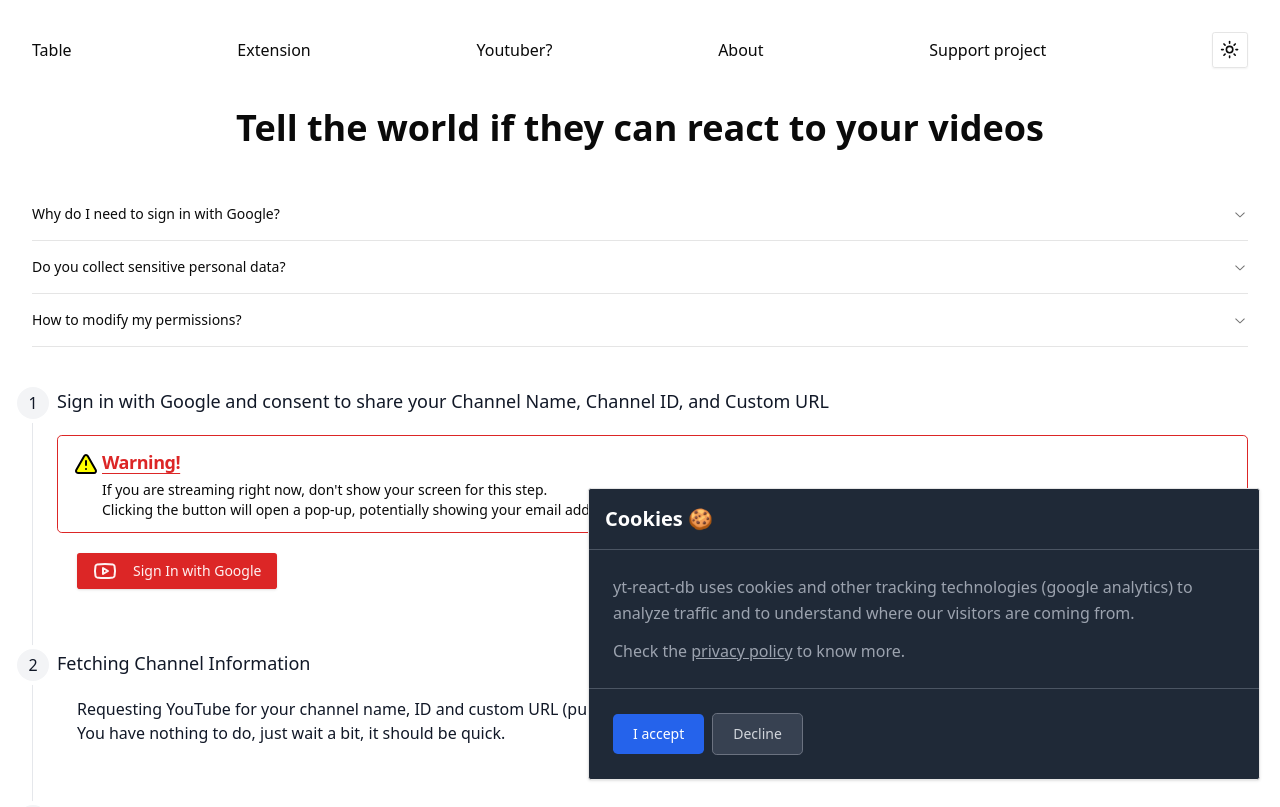
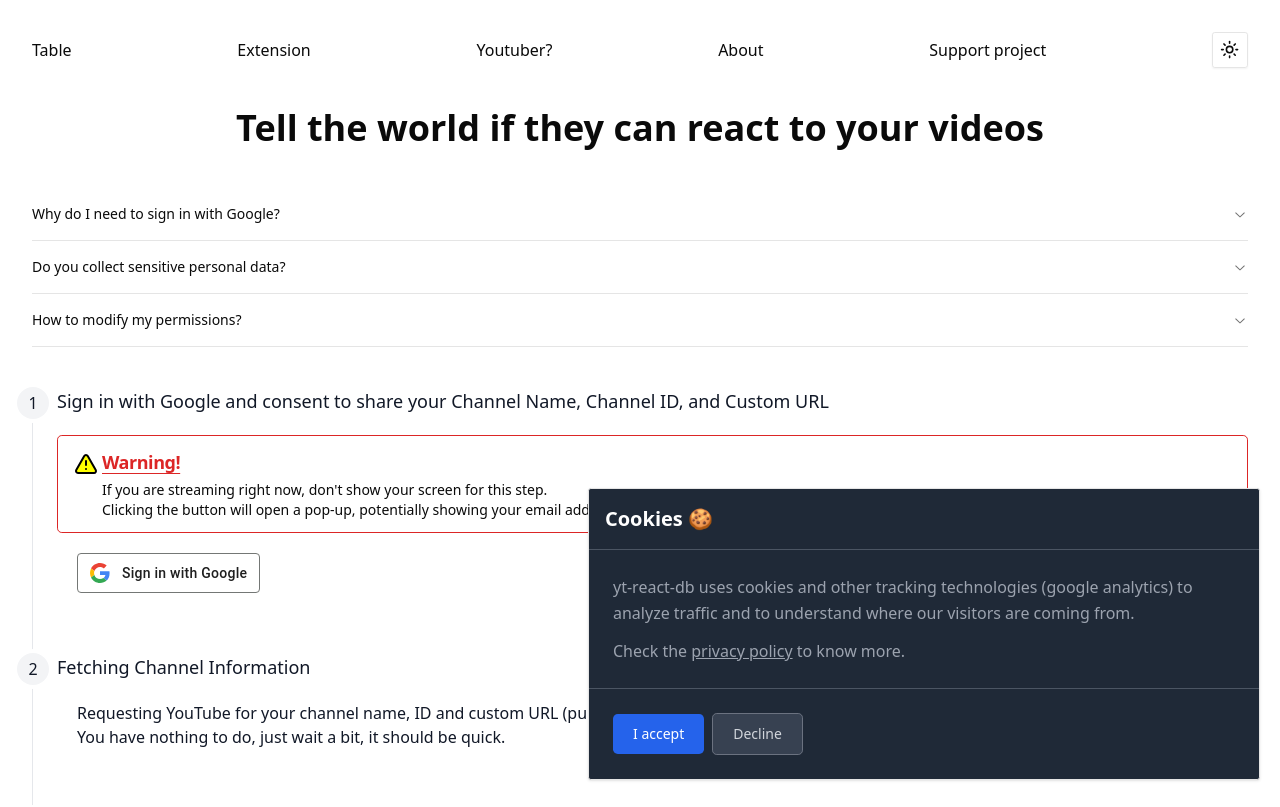
Before and after one commit to yt-react-db/front-yt-react-db, a React (Vite) app: page /set-permissions-flow in a window 1280 px wide. Shown: the top 807 px of the page. Built offline with nearby package versions, Linux system fonts and the light colour scheme.

Commit message:
replace "sign in with google" button, to respect branding guidelines

```diff
--- a/src/App.css
+++ b/src/App.css
@@ -3,3 +3,111 @@
   margin: 0 auto;
   padding: 2rem;
 }
+
+
+/* google sign in button */
+.gsi-material-button {
+  -moz-user-select: none;
+  -webkit-user-select: none;
+  -ms-user-select: none;
+  -webkit-appearance: none;
+  background-color: WHITE;
+  background-image: none;
+  border: 1px solid #747775;
+  -webkit-border-radius: 4px;
+  border-radius: 4px;
+  -webkit-box-sizing: border-box;
+  box-sizing: border-box;
+  color: #1f1f1f;
+  cursor: pointer;
+  font-family: 'Roboto', arial, sans-serif;
+  font-size: 14px;
+  height: 40px;
+  letter-spacing: 0.25px;
+  outline: none;
+  overflow: hidden;
+  padding: 0 12px;
+  position: relative;
+  text-align: center;
+  -webkit-transition: background-color .218s, border-color .218s, box-shadow .218s;
+  transition: background-color .218s, border-color .218s, box-shadow .218s;
+  vertical-align: middle;
+  white-space: nowrap;
+  width: auto;
+  max-width: 400px;
+  min-width: min-content;
+}
+
+.gsi-material-button .gsi-material-button-icon {
+  height: 20px;
+  margin-right: 12px;
+  min-width: 20px;
+  width: 20px;
+}
+
+.gsi-material-button .gsi-material-button-content-wrapper {
+  -webkit-align-items: center;
+  align-items: center;
+  display: flex;
+  -webkit-flex-direction: row;
+  flex-direction: row;
+  -webkit-flex-wrap: nowrap;
+  flex-wrap: nowrap;
+  height: 100%;
+  justify-content: space-between;
+  position: relative;
+  width: 100%;
+}
+
+.gsi-material-button .gsi-material-button-contents {
+  -webkit-flex-grow: 1;
+  flex-grow: 1;
+  font-family: 'Roboto', arial, sans-serif;
+  font-weight: 500;
+  overflow: hidden;
+  text-overflow: ellipsis;
+  vertical-align: top;
+}
+
+.gsi-material-button .gsi-material-button-state {
+  -webkit-transition: opacity .218s;
+  transition: opacity .218s;
+  bottom: 0;
+  left: 0;
+  opacity: 0;
+  position: absolute;
+  right: 0;
+  top: 0;
+}
+
+.gsi-material-button:disabled {
+  cursor: default;
+  background-color: #ffffff61;
+  border-color: #1f1f1f1f;
+}
+
+.gsi-material-button:disabled .gsi-material-button-contents {
+  opacity: 38%;
+}
+
+.gsi-material-button:disabled .gsi-material-button-icon {
+  opacity: 38%;
+}
+
+.gsi-material-button:not(:disabled):active .gsi-material-button-state,
+.gsi-material-button:not(:disabled):focus .gsi-material-button-state {
+  background-color: #303030;
+  opacity: 12%;
+}
+
+.gsi-material-button:not(:disabled):hover {
+  -webkit-box-shadow: 0 1px 2px 0 rgba(60, 64, 67, .30), 0 1px 3px 1px rgba(60, 64, 67, .15);
+  box-shadow: 0 1px 2px 0 rgba(60, 64, 67, .30), 0 1px 3px 1px rgba(60, 64, 67, .15);
+}
+
+.gsi-material-button:not(:disabled):hover .gsi-material-button-state {
+  background-color: #303030;
+  opacity: 8%;
+}
+
+/* end of google sign in button */
--- a/src/components/AuthorizationCode.tsx
+++ b/src/components/AuthorizationCode.tsx
@@ -1,7 +1,6 @@
 import { useGoogleLogin } from '@react-oauth/google';
 import jwt_decode from "jwt-decode";
 import { useState } from 'react';
-import { Button } from "@/components/ui/button";
 import { Youtube, Check, AlertTriangle, XCircle } from "lucide-react";
 import { ReloadIcon } from "@radix-ui/react-icons"
 import { Alert, AlertDescription, AlertTitle } from "@/components/ui/alert"
@@ -88,15 +87,6 @@
         login();
     }
 
-    let buttonContent;
-    if (step === 0) {
-        buttonContent = (<><Youtube className="mr-4" />Sign In with Google</>);
-    } else if (step === 1) {
-        buttonContent = (<><ReloadIcon className="mr-4 animate-spin" /> Signing in</>);
-    } else {
-        buttonContent = (<><Check className="mr-4" /> Signed in</>)
-    }
-
     return (
         <>
             <h1 className="text-3xl lg:text-4xl font-extrabold  my-10 text-center">Tell the world if they can react to your videos</h1>
@@ -121,10 +111,21 @@
                         </AlertDescription>
                     </Alert>
                     <div className="flex items-center p-5">
-
-                        <Button onClick={onClick} disabled={step != 0} className={step >= 2 ? "bg-green-500 " : ""}>
-                            {buttonContent}
-                        </Button>
+                        <button onClick={onClick} disabled={step != 0} className={step >= 2 ? "gsi-material-button bg-green-500 " : "gsi-material-button"}>
+                            <div className="gsi-material-button-state"></div>
+                            <div className="gsi-material-button-content-wrapper">
+                                <div className="gsi-material-button-icon">
+                                    <svg version="1.1" xmlns="http://www.w3.org/2000/svg" viewBox="0 0 48 48" xmlnsXlink="http://www.w3.org/1999/xlink" style={{ display: "block" }}>
+                                        <path fill="#EA4335" d="M24 9.5c3.54 0 6.71 1.22 9.21 3.6l6.85-6.85C35.9 2.38 30.47 0 24 0 14.62 0 6.51 5.38 2.56 13.22l7.98 6.19C12.43 13.72 17.74 9.5 24 9.5z"></path>
+                                        <path fill="#4285F4" d="M46.98 24.55c0-1.57-.15-3.09-.38-4.55H24v9.02h12.94c-.58 2.96-2.26 5.48-4.78 7.18l7.73 6c4.51-4.18 7.09-10.36 7.09-17.65z"></path>
+                                        <path fill="#FBBC05" d="M10.53 28.59c-.48-1.45-.76-2.99-.76-4.59s.27-3.14.76-4.59l-7.98-6.19C.92 16.46 0 20.12 0 24c0 3.88.92 7.54 2.56 10.78l7.97-6.19z"></path>
+                                        <path fill="#34A853" d="M24 48c6.48 0 11.93-2.13 15.89-5.81l-7.73-6c-2.15 1.45-4.92 2.3-8.16 2.3-6.26 0-11.57-4.22-13.47-9.91l-7.98 6.19C6.51 42.62 14.62 48 24 48z"></path>
+                                        <path fill="none" d="M0 0h48v48H0z"></path>
+                                    </svg>
+                                </div>
+                                <span className="gsi-material-button-contents">Sign in with Google</span>
+                            </div>
+                        </button>
                     </div>
                     {step === -2 && (
 
@@ -136,7 +137,7 @@
                         </div>
                     )}
 
-                </li>
+                </li >
 
                 <li className="mb-10 ml-6">
                     <span className={(step >= 3 ? "bg-green-200 dark:bg-green-900 " : "bg-gray-100 dark:bg-gray-700") + " absolute flex items-center justify-center w-8 h-8 rounded-full -left-4 ring-4 ring-white dark:ring-gray-900"}>
```
